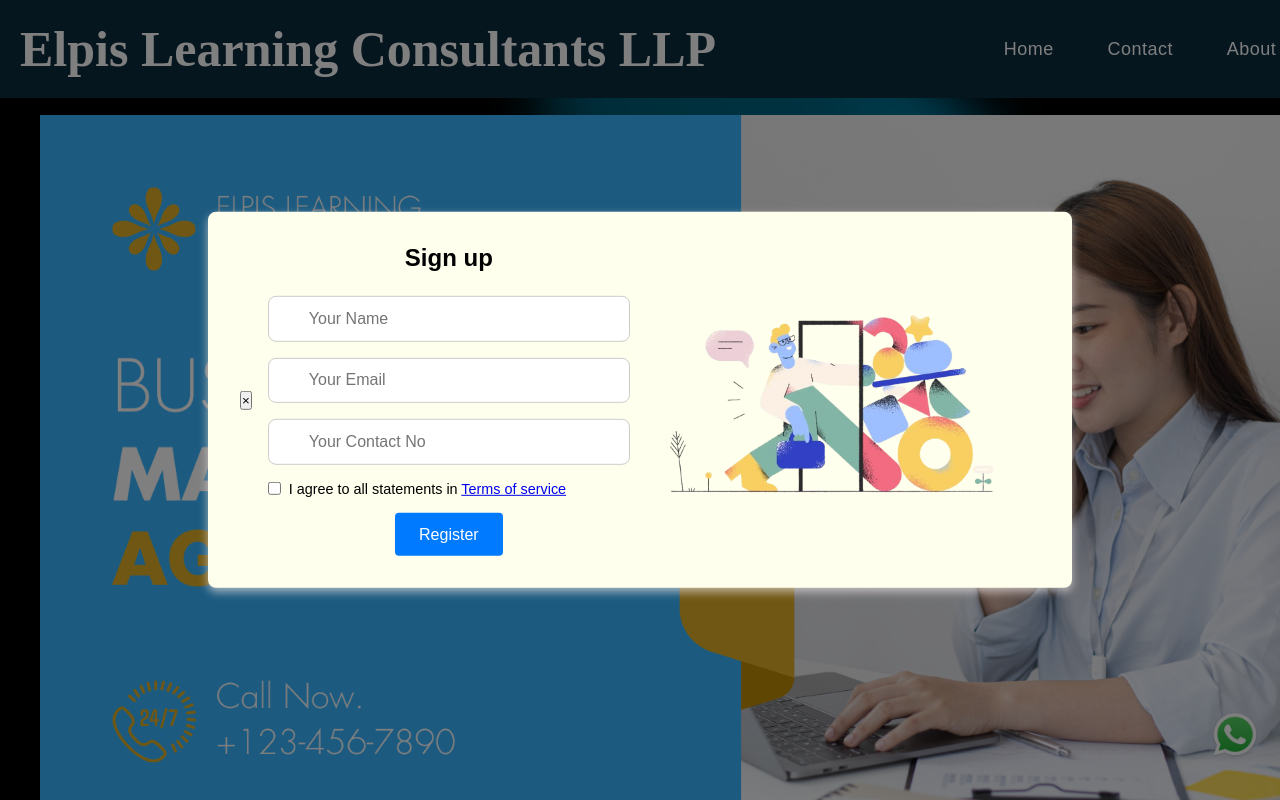
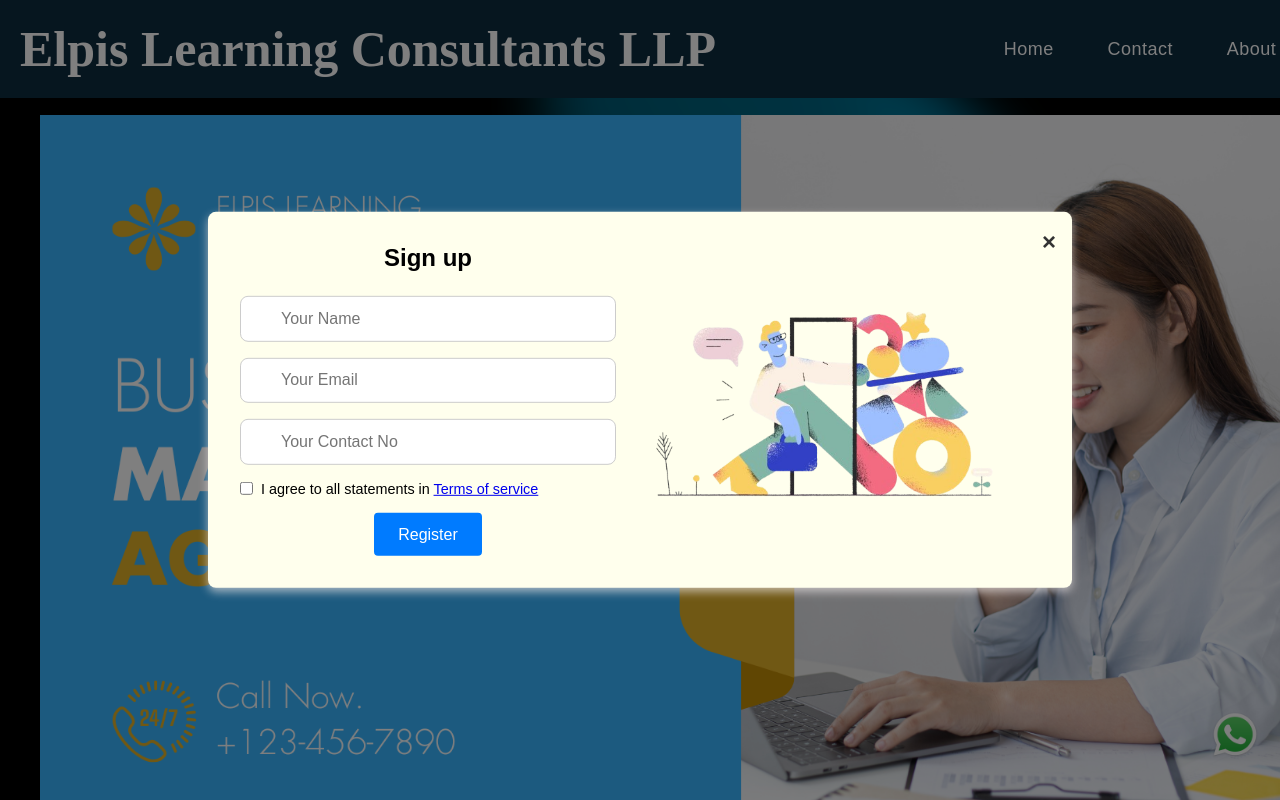
Before and after one commit to el983/demo1, a React (Create React App) app: page / in a window 1280 px wide. Shown: the top 800 px of the page. Built offline with nearby package versions, Linux system fonts and the light colour scheme.

Commit message:
Update App.css

```diff
--- a/src/App.css
+++ b/src/App.css
@@ -156,4 +156,22 @@ h2 {
   font-size: 0.9rem;
 }
 
+.close-btn {
+  position: absolute;
+  top: 1rem;
+  right: 1rem;
+  background: none;
+  border: none;
+  font-size: 1.5rem;
+  font-weight: bold;
+  color: #333;
+  cursor: pointer;
+  transition: transform 0.2s ease, color 0.2s ease;
+}
+
+.close-btn:hover {
+  color: #007bff;
+  transform: scale(1.2);
+}
+
 @import '~@fortawesome/fontawesome-free/css/all.css';
```
